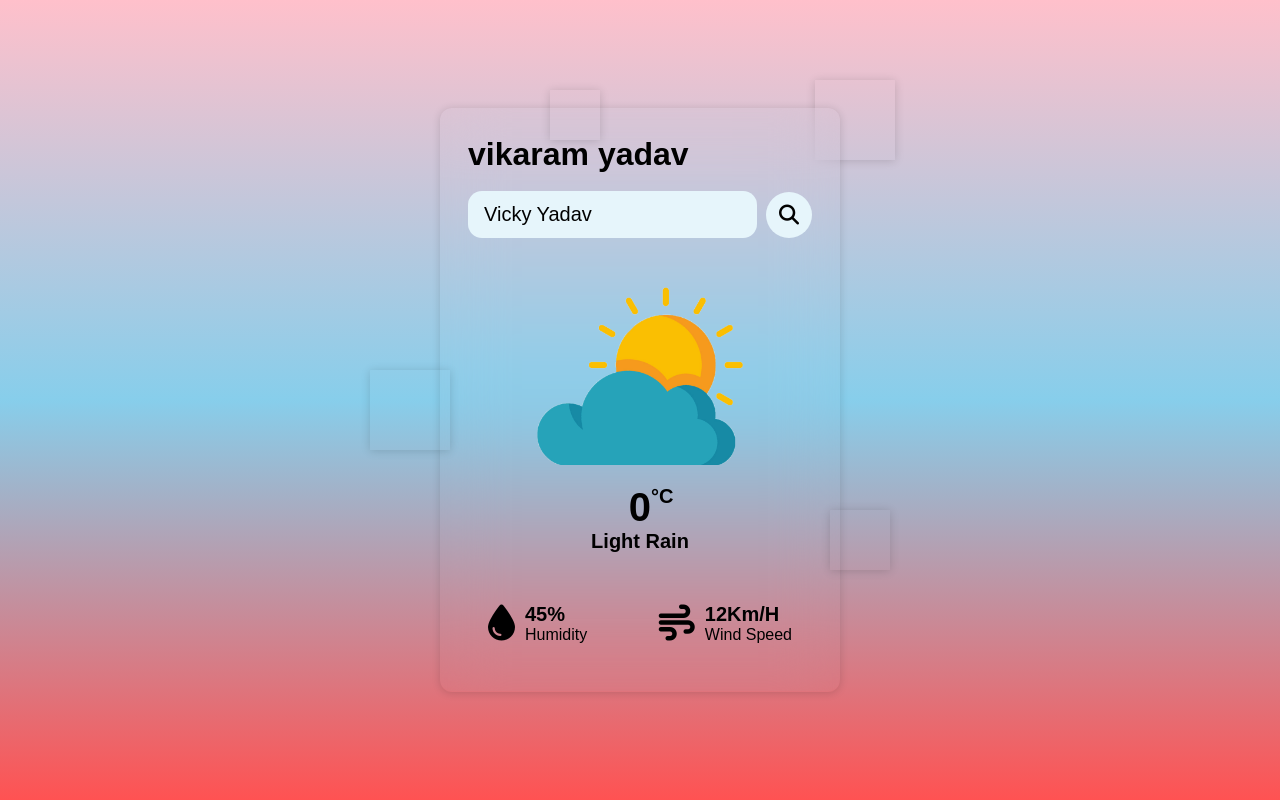
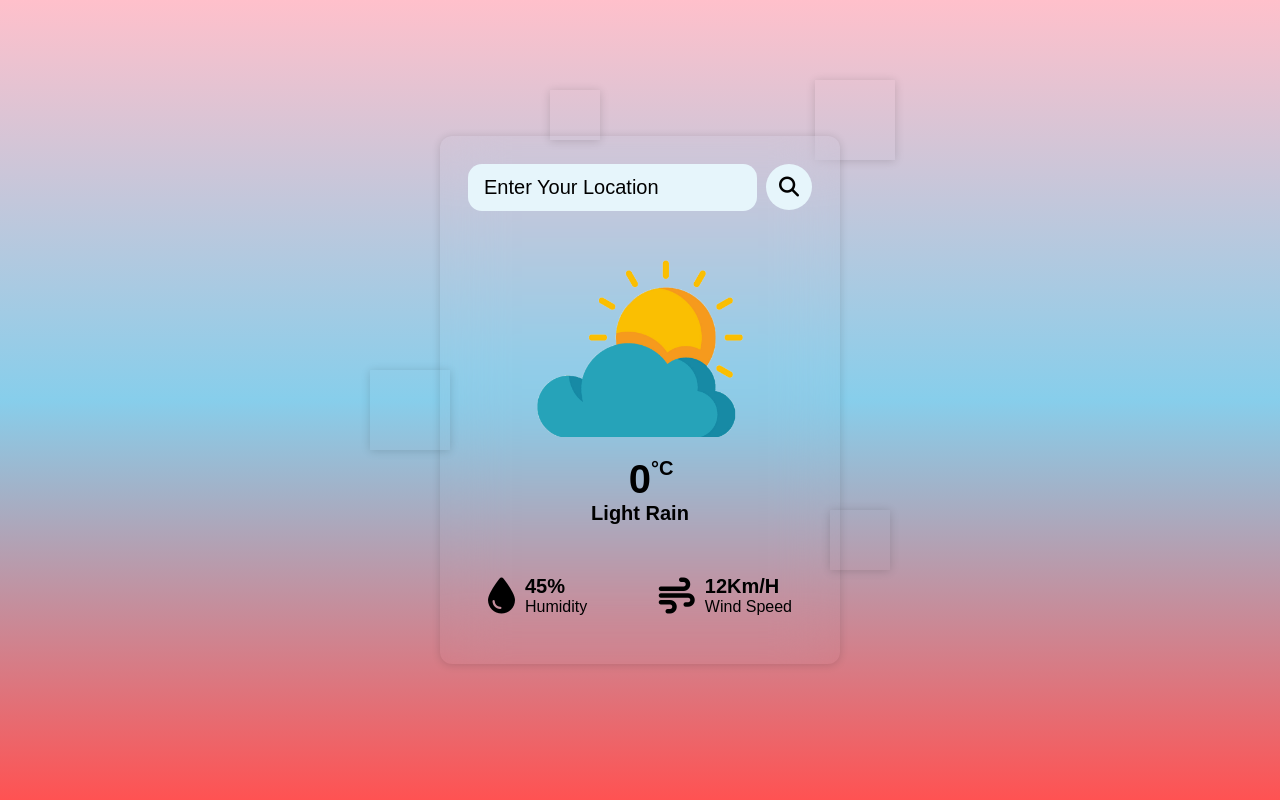
Before and after one commit to mrkrishanyadav/weather-site, a plain HTML site: page index.html in a window 1280 px wide. Drawn offline with Linux system fonts and the light colour scheme.

Commit message:
Update index.html

```diff
--- a/index.html
+++ b/index.html
@@ -9,11 +9,12 @@
 </head>
 <body>
 
+
     <div class="container">
-<h1>vikaram yadav</h1> <br>
+
         <div class="header">
             <div class="search-box">
-                <input type="text" placeholder="vicky yadav" class="input-box" id="key">
+                <input type="text" placeholder="Enter your location" class="input-box" id="key">
 
                 <button  class="fa-solid fa-magnifying-glass" id="searchBtn"></button>
             </div>
```
